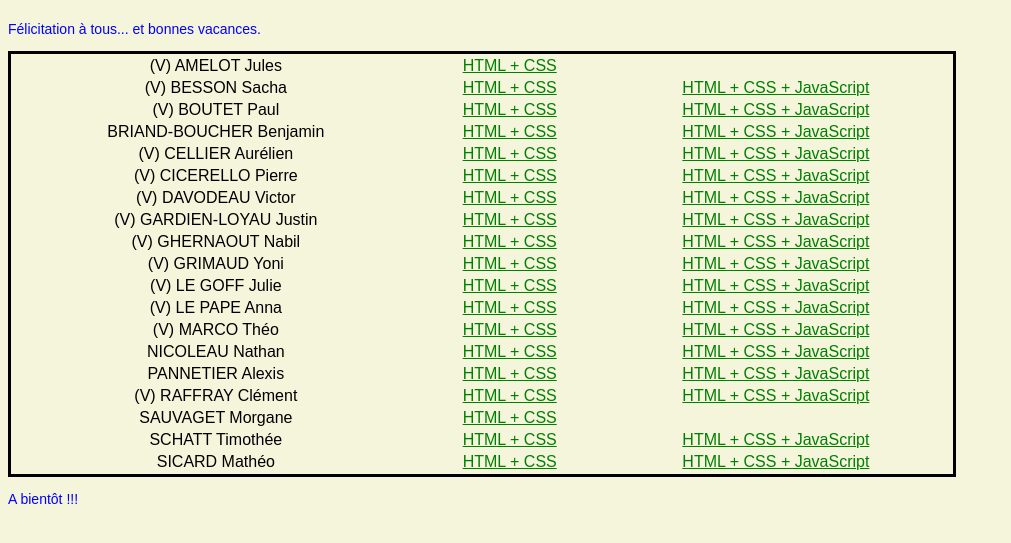
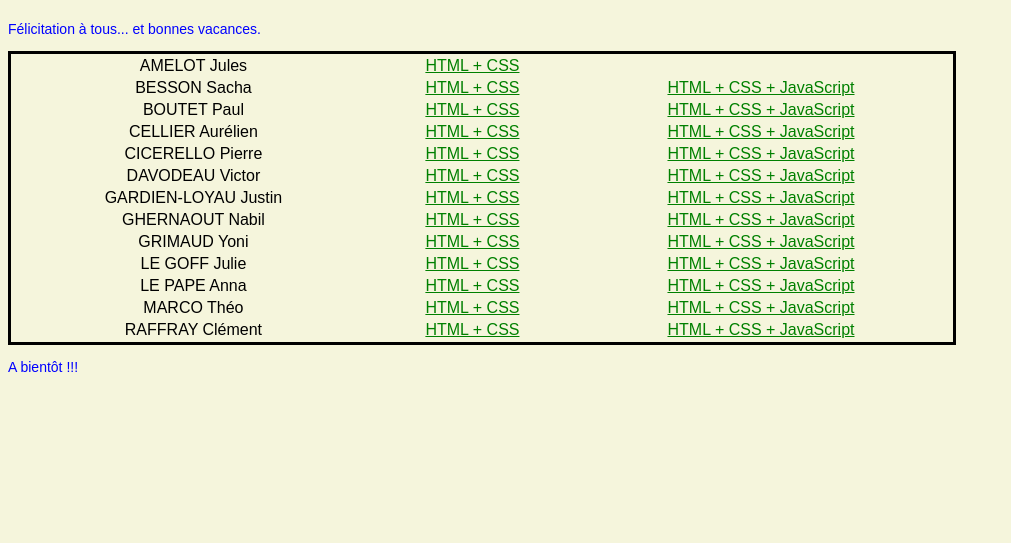
Before and after one commit to lebonprof/lebonprof.github.io, a plain HTML site: page index.html in a window 1280 px wide. Shown: the part 69-612 px from the top of the page, without its empty margins (0-1011 px from the left). Drawn offline with Linux system fonts and the light colour scheme; files that its build step writes are made by us from their sources.

Commit message:
Add files via upload

```diff
--- a/index.html
+++ b/index.html
@@ -17,62 +17,44 @@
 		<table border=0 width=75%>
 		<tbody>
 			<tr>
-				<td>(V) AMELOT Jules</td> <td> <a href="AJ/index.html"> HTML + CSS </a> </td> <td> </td>
+				<td>AMELOT Jules</td> <td> <a href="AJ/index.html"> HTML + CSS </a> </td> <td> </td>
 			</tr>
 			<tr>
-				<td>(V) BESSON Sacha</td> <td> <a href="BS/index.html"> HTML + CSS </a> </td> <td> <a href="BSS/index.html"> HTML + CSS + JavaScript </a> </td>
+				<td>BESSON Sacha</td> <td> <a href="BS/index.html"> HTML + CSS </a> </td> <td> <a href="BSS/index.html"> HTML + CSS + JavaScript </a> </td>
 			</tr>
 			<tr>
-				<td>(V) BOUTET Paul</td> <td> <a href="BP/index.html"> HTML + CSS </a> </td> <td> <a href="BPS/index.html"> HTML + CSS + JavaScript </a> </td>
+				<td>BOUTET Paul</td> <td> <a href="BP/index.html"> HTML + CSS </a> </td> <td> <a href="BPS/index.html"> HTML + CSS + JavaScript </a> </td>
 			</tr>
 			<tr>
-				<td>BRIAND-BOUCHER Benjamin</td> <td> <a href="BB/index.html"> HTML + CSS </a> </td> <td> <a href="BBS/index.html"> HTML + CSS + JavaScript </a> </td>
-			</tr>
-			<tr>
-				<td>(V) CELLIER Aurélien</td> <td> <a href="CA/index.html"> HTML + CSS </a> </td> <td> <a href="CAS/index.html"> HTML + CSS + JavaScript </a> </td>
+				<td>CELLIER Aurélien</td> <td> <a href="CA/index.html"> HTML + CSS </a> </td> <td> <a href="CAS/index.html"> HTML + CSS + JavaScript </a> </td>
 			</tr>
 
 			<tr>
-				<td>(V) CICERELLO Pierre</td> <td> <a href="CP/index.html"> HTML + CSS </a> </td> <td> <a href="CPS/index.html"> HTML + CSS + JavaScript </a> </td>
+				<td>CICERELLO Pierre</td> <td> <a href="CP/index.html"> HTML + CSS </a> </td> <td> <a href="CPS/index.html"> HTML + CSS + JavaScript </a> </td>
 			</tr>
 			<tr>
-				<td>(V) DAVODEAU Victor</td> <td> <a href="DV/index.html"> HTML + CSS </a> </td> <td> <a href="DVS/index.html"> HTML + CSS + JavaScript </a> </td>
+				<td>DAVODEAU Victor</td> <td> <a href="DV/index.html"> HTML + CSS </a> </td> <td> <a href="DVS/index.html"> HTML + CSS + JavaScript </a> </td>
 			</tr>
 			<tr>
-				<td>(V) GARDIEN-LOYAU Justin</td> <td> <a href="GJ/index.html"> HTML + CSS </a> </td> <td> <a href="GJS/index.html"> HTML + CSS + JavaScript </a> </td>
+				<td>GARDIEN-LOYAU Justin</td> <td> <a href="GJ/index.html"> HTML + CSS </a> </td> <td> <a href="GJS/index.html"> HTML + CSS + JavaScript </a> </td>
 			</tr>
 			<tr>
-				<td>(V) GHERNAOUT Nabil</td> <td> <a href="GN/index.html"> HTML + CSS </a> </td> <td> <a href="GNS/index.html"> HTML + CSS + JavaScript </a> </td>
+				<td>GHERNAOUT Nabil</td> <td> <a href="GN/index.html"> HTML + CSS </a> </td> <td> <a href="GNS/index.html"> HTML + CSS + JavaScript </a> </td>
 			</tr>
 			<tr>
-				<td>(V) GRIMAUD Yoni</td> <td> <a href="GY/index.html"> HTML + CSS </a> </td> <td> <a href="GYS/index.html"> HTML + CSS + JavaScript </a> </td>
+				<td>GRIMAUD Yoni</td> <td> <a href="GY/index.html"> HTML + CSS </a> </td> <td> <a href="GYS/index.html"> HTML + CSS + JavaScript </a> </td>
 			</tr>
 			<tr>
-				<td>(V) LE GOFF Julie</td> <td> <a href="LJ/index.html"> HTML + CSS </a> </td> <td> <a href="LJS/index.html"> HTML + CSS + JavaScript </a> </td>
+				<td>LE GOFF Julie</td> <td> <a href="LJ/index.html"> HTML + CSS </a> </td> <td> <a href="LJS/index.html"> HTML + CSS + JavaScript </a> </td>
 			</tr>
 			<tr>
-				<td>(V) LE PAPE Anna</td> <td> <a href="LA/index.html"> HTML + CSS </a> </td> <td> <a href="LAS/index.html"> HTML + CSS + JavaScript </a> </td>
+				<td>LE PAPE Anna</td> <td> <a href="LA/index.html"> HTML + CSS </a> </td> <td> <a href="LAS/index.html"> HTML + CSS + JavaScript </a> </td>
 			</tr>
 			<tr>
-				<td>(V) MARCO Théo</td> <td> <a href="MT/index.html"> HTML + CSS </a> </td> <td> <a href="MTS/index.html"> HTML + CSS + JavaScript </a> </td>
+				<td>MARCO Théo</td> <td> <a href="MT/index.html"> HTML + CSS </a> </td> <td> <a href="MTS/index.html"> HTML + CSS + JavaScript </a> </td>
 			</tr>
 			<tr>
-				<td>NICOLEAU Nathan</td> <td> <a href="NN/index.html"> HTML + CSS </a> </td> <td> <a href="NNS/index.html"> HTML + CSS + JavaScript </a> </td>
-			</tr>
-			<tr>
-				<td>PANNETIER Alexis</td> <td> <a href="PA/index.html"> HTML + CSS </a> </td> <td> <a href="PAS/index.html"> HTML + CSS + JavaScript </a> </td>
-			</tr>
-			<tr>
-				<td>(V) RAFFRAY Clément</td> <td> <a href="RC/index.html"> HTML + CSS </a> </td> <td> <a href="RCS/index.html"> HTML + CSS + JavaScript </a> </td>
-			</tr>
-			<tr>
-				<td>SAUVAGET Morgane</td> <td> <a href="SM/index.html"> HTML + CSS </a> </td> <td>  </td>
-			</tr>
-			<tr>
-				<td>SCHATT Timothée</td> <td> <a href="ST/index.html"> HTML + CSS </a> </td> <td> <a href="STS/index.html"> HTML + CSS + JavaScript </a> </td>
-			</tr>
-			<tr>
-				<td>SICARD Mathéo</td> <td> <a href="SiM/index.html"> HTML + CSS </a> </td> <td> <a href="SiMS/index.html"> HTML + CSS + JavaScript </a> </td>
+				<td>RAFFRAY Clément</td> <td> <a href="RC/index.html"> HTML + CSS </a> </td> <td> <a href="RCS/index.html"> HTML + CSS + JavaScript </a> </td>
 			</tr>
 		</tbody>
 		</table>
```
